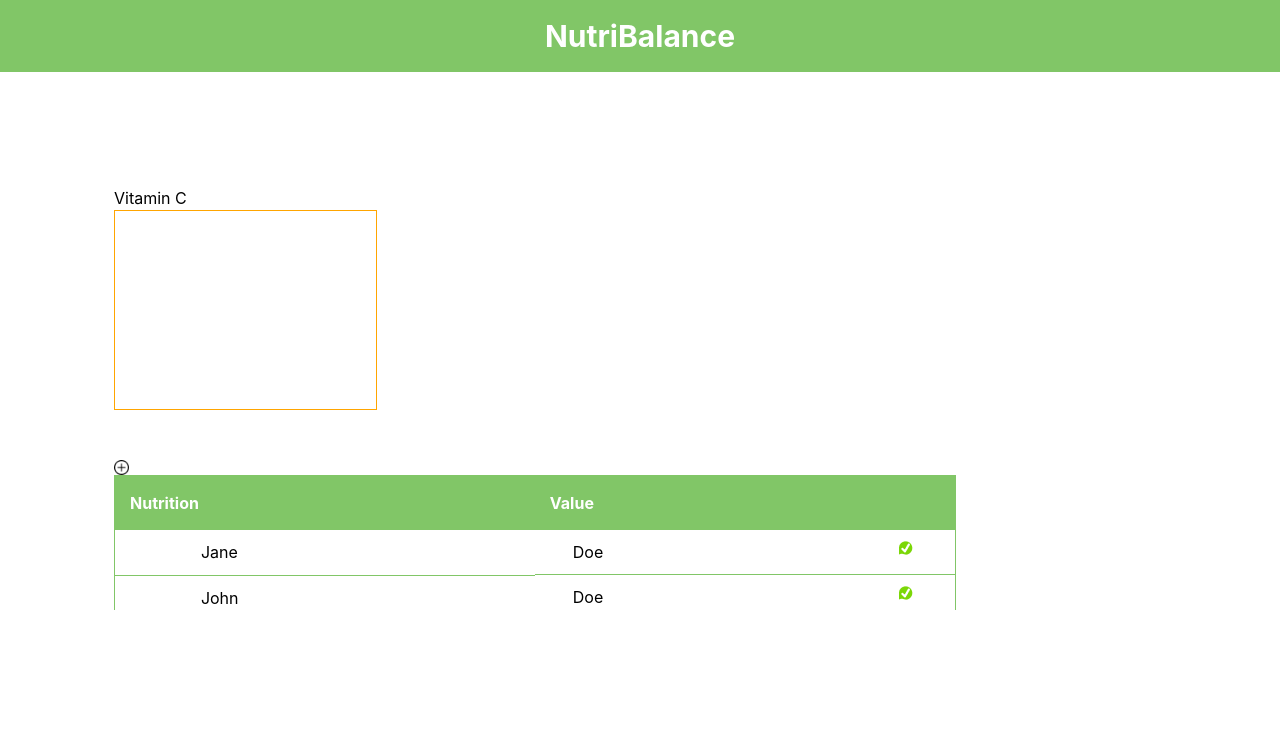
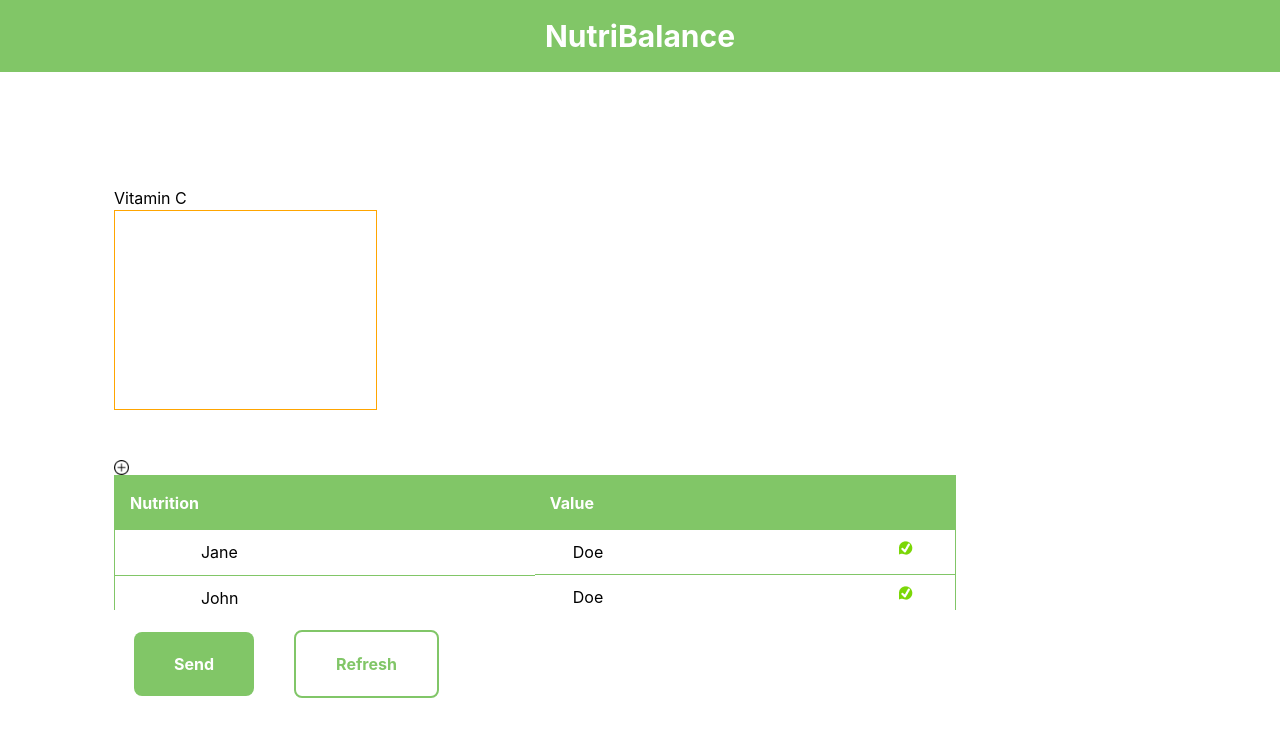
Before and after one commit to kckoh/vdm-hackathon-NutriBalance, a React (Create React App) app in the folder frontend/: page /submit in a window 1280 px wide. Shown: the top 736 px of the page. Built offline with nearby package versions, Linux system fonts and the light colour scheme.

Commit message:
feat: add buttons in submitInfoPage

```diff
--- a/frontend/src/Pages/SubmitInfoPage.js
+++ b/frontend/src/Pages/SubmitInfoPage.js
@@ -1,3 +1,6 @@
+import Button from "../Components/Button";
+import { Link } from "react-router-dom";
+
 import Table from "../Components/Table";
 
 function SubmitInfoPage() {
@@ -10,6 +13,17 @@ function SubmitInfoPage() {
 
       </div>
         <Table />
+        <Link to='/result'>
+              <Button className="text-white bg-[#81C667]">
+                Send
+              </Button>
+              </Link>
+              <Button
+
+                className="bg-white text-[#81C667] border-2 border-[#81C668] "
+              >
+                Refresh
+              </Button>
     </div>
   );
 }
```
